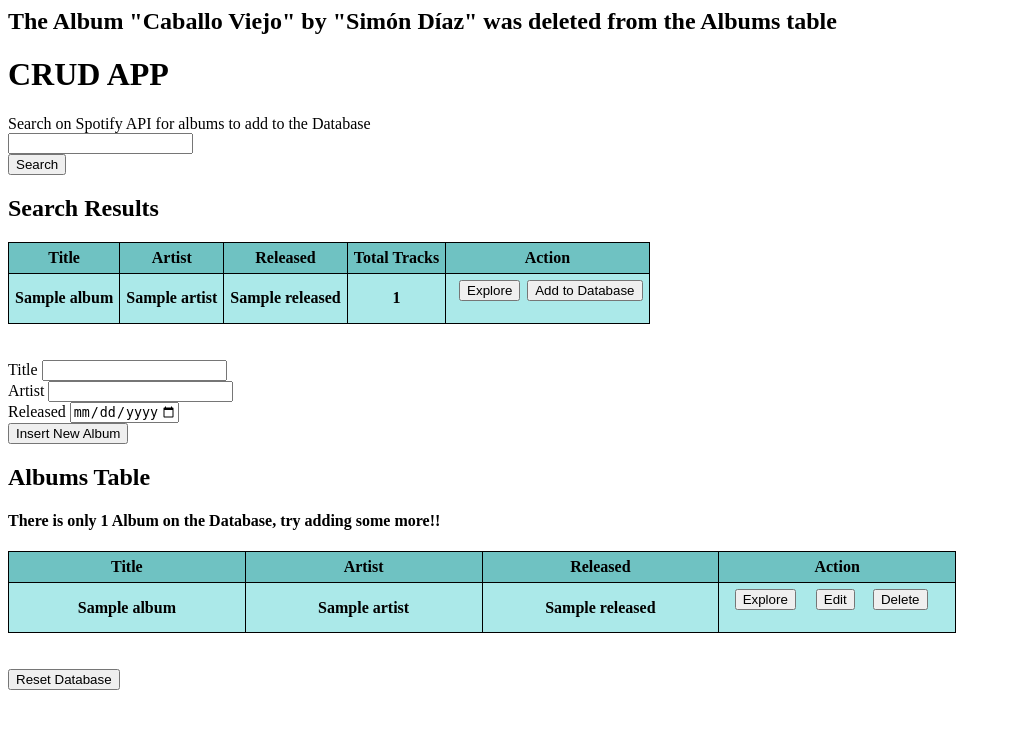
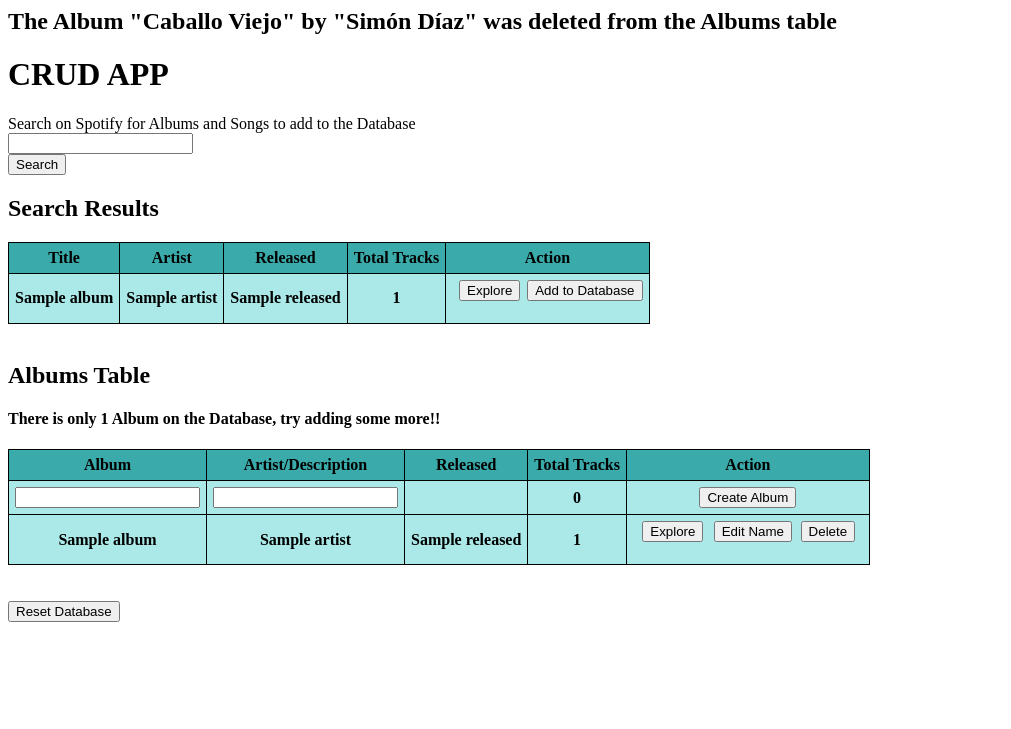
Before and after one commit to GermanParra/CRUD-APP, a Flask app: template templates/album_delete.html in a window 1280 px wide. Shown: the top 729 px of the page, without its empty margins (0-1011 px from the left). Run offline with Flask 2, Linux system fonts and the light colour scheme; data comes from the database, SQL or seed files in the repository; both versions use the stored data as it was after the commit; the template is opened without the code that fills it: values that come from a table or form of the project are taken from there, most other values are stand-ins (such as "Sample title", 1, 10 or a date in 2020); lists and menus that the app fills with data are empty.

Commit message:
CRUD 1.0 Ready to Launch

```diff
--- a/app.py
+++ b/app.py
@@ -53,13 +53,40 @@ def s_tracks():
 @app.route('/album_insert', methods=['POST'])
 def album_insert():
     # Inserting New Row Info into Albums Table
-    new_album = Albums(title=request.form['title'], artist=request.form['artist'], released=datetime.strptime(request.form['released'], '%Y-%m-%d'))
+    new_album = Albums(s_id=request.form['s_id'],
+                       title=request.form['title'],
+                       artist=request.form['artist'],
+                       released=request.form['released'],
+                       total_tracks=request.form['total_tracks'])
     DB.session.add(new_album)
     DB.session.commit()
+    # Getting Tracks Info
+    album_tracks = get_albums_tracks_data([{'id':new_album.s_id}])
+    # Inserting New Tracks into the DB
+    for track in album_tracks[0]:
+        song_row = Tracks(album_id=new_album.id, name=track['name'], duration=track['duration'], player_src=track['player_src'])
+        DB.session.add(song_row)
+        DB.session.commit()
     # Quering DB to display table and row count on HTML
     albums = Albums.query.all()
     albums_count = Albums.query.count()
     return render_template('album_insert.html', New_album=new_album, Albums=albums, Albums_count=albums_count)
+
+
+@app.route('/costume_album', methods=['POST'])
+def costume_album():
+    # Inserting New Row Info into Albums Table
+    new_album = Albums(title=request.form['title'],
+                       artist=request.form['artist'],
+                       released= "N/A",
+                       total_tracks= 0 )
+    DB.session.add(new_album)
+    DB.session.commit()
+
+    # Quering DB to display table and row count on HTML
+    albums = Albums.query.all()
+    albums_count = Albums.query.count()
+    return render_template('home.html', New_album=new_album, Albums=albums, Albums_count=albums_count)
 
 
 
@@ -76,12 +103,10 @@ def edit_album():
         id = request.form['edited_album_id']
         title = request.form['edited_title']
         artist = request.form['edited_artist']
-        released = request.form['edited_released']
         # Replacing Changed features
         row = Albums.query.get(id)
         row.title = title
         row.artist = artist
-        row.released = datetime.strptime(released, '%Y-%m-%d')
         # Saving Changes
         DB.session.commit()
         # Quering DB to display table and row count on HTML
@@ -135,8 +160,13 @@ def song_insert():
     album_id = request.form["album_id"]
     album_info = Albums.query.filter_by(id=album_id).first()
     # Inserting New Song Info into Tracks Table
-    song_row = Tracks(album_id=album_id, name=request.form['name'], duration=str(request.form['mins'])+':'+str(request.form['secs']))
+    song_row = Tracks(album_id=album_id,
+                      name=request.form['name'],
+                      duration=request.form['duration'],
+                      player_src=request.form['player_src'])
     DB.session.add(song_row)
+    album_info.total_tracks += 1
+
     DB.session.commit()
     # Quering DB to display table and row count on HTML
     songs_count = Tracks.query.filter_by(album_id=album_id).count()
@@ -144,10 +174,11 @@ def song_insert():
     return render_template('tracks.html', Songs=songs, songs_count=songs_count, album_info=album_info)
 
 
-@app.route('/edit_songs', methods=['POST'])
-def edit_songs():
-    if "album_id" in request.form:
-        song_id = request.form['song_id']
+@app.route('/edit_song', methods=['POST'])
+def edit_song():
+
+    if "editing_song_id" in request.form:
+        song_id = request.form['editing_song_id']
         song_info = Tracks.query.filter_by(id=song_id).first()
         album_info = Albums.query.filter_by(id=song_info.album_id).first()
         # Quering DB to display table and row count on HTML
@@ -158,11 +189,9 @@ def edit_songs():
         # Requesting Changes
         song_id = request.form['song_id']
         name = request.form['name']
-        duration = str(request.form['mins'])+':'+str(request.form['secs'])
         # Replacing Changed features
         song = Tracks.query.get(song_id)
         song.name = name
-        song.duration = duration
         # Saving Changes
         DB.session.commit()
         album_info = Albums.query.filter_by(id=song.album_id).first()
@@ -181,6 +210,9 @@ def song_delete():
     DB.session.commit()
 
     album_info = Albums.query.filter_by(id=album_id).first()
+    album_info.total_tracks -= 1
+
+    DB.session.commit()
     # Quering DB to display table and row count on HTML
     songs_count = Tracks.query.filter_by(album_id=song.album_id).count()
     songs = Tracks.query.filter_by(album_id=song.album_id)
--- a/templates/home.html
+++ b/templates/home.html
@@ -10,20 +10,21 @@ table, th, td {
 }
 
 tr {background-color: #abe9e9;}
-tr:first-child {background-color: #6fc2c2;}
+tr:first-child {background-color: #3aaaaa;}
 
 td { word-wrap:break-word; }
 </style>
 
 <form action="search" method="post">
 
-  <a>Search on Spotify API for albums to add to the Database</a><br>
+  <a>Search on Spotify for Albums and Songs to add to the Database</a><br>
         <input type="text" name="input_search" value="" required>
         <br>
         <input type="submit" value="Search">
 </form>
+
+{% if S_albums_data %}
 <h2>Search Results</h2>
-{% if S_albums_data %}
   <table>
     <tr>
       <th>Title</th>
@@ -54,8 +55,12 @@ td { word-wrap:break-word; }
         </div>
 
         <div style="float: right;" >
-          <form action="s_album_insert" method="post">
-            <input type="hidden" value="{{ album.id }}" name="inserting_s_album_id">
+          <form action="album_insert" method="post">
+            <input type="hidden" value="{{ album.id }}" name="s_id">
+            <input type="hidden" value="{{ album.title }}" name="title">
+            <input type="hidden" value="{{ album.artist }}" name="artist">
+            <input type="hidden" value="{{ album.released }}" name="released">
+            <input type="hidden" value="{{ album.total_tracks }}" name="total_tracks">
             <input type="submit" value="Add to Database">
           </form>
         </div>
@@ -66,22 +71,8 @@ td { word-wrap:break-word; }
       {% endfor %}
 
   </table>
+  <br>
 {% endif %}
-<br>
-<br>
-<form action="album_insert" method="post">
-
-        <lable for="title">Title</lable>
-        <input type="text" name="title" value="" required> <br>
-
-        <lable for="artist">Artist</lable>
-        <input type="text" name="artist" value="" required> <br>
-
-        <label for="released">Released</label>
-        <input type="date" name="released" value="" min="1900-01-01" max="2025-01-01" required> <br>
-
-        <input type="submit" value="Insert New Album">
-</form>
 
 <body>
 <h2>Albums Table</h2>
@@ -93,12 +84,25 @@ td { word-wrap:break-word; }
     There are {{Albums_count}} albums on the Database, 'Explore' them to check out the songs!!!
     {% endif %}</h4>
 
-<table style="width:75%">
+<table>
   <tr>
-    <th>Title</th>
-    <th>Artist</th>
+    <th>Album</th>
+    <th>Artist/Description</th>
     <th>Released</th>
+    <th>Total Tracks</th>
     <th>Action</th>
+  </tr>
+
+  <tr>
+    <form action="costume_album" method="post">
+      <th><input type="text" name="title" value="" required></th>
+      <th><input type="text" name="artist" value="" ></th>
+      <th>  </th>
+      <th>{{ 0 }}</th>
+      <th>
+          <input type="submit" value="Create Album">
+      </th>
+      </form>
   </tr>
 
   <tr>
@@ -108,6 +112,7 @@ td { word-wrap:break-word; }
     <th> {{ album.title }}</th>
     <th> {{ album.artist }}</th>
     <th> {{ album.released }}</th>
+    <th> {{ album.total_tracks }}</th>
     <th>
 
       <div style="float: left; width: 80">
@@ -116,10 +121,10 @@ td { word-wrap:break-word; }
           <input type="submit" value="Explore">
         </form>
       </div>
-      <div style="float: left; width: 60" >
+      <div style="float: left; width: 80" >
         <form action="edit_album" method="post">
           <input type="hidden" value="{{ album.id }}" name="editing_album_id">
-          <input type="submit" value="Edit">
+          <input type="submit" value="Edit Name">
         </form>
       </div>
       <div style="float: left; width: 70">
```
Also changed, not shown: models.py (+11 -3 lines), templates/album_edit.html (+25 -26 lines), templates/s_tracks.html (+7 -3 lines), templates/tracks.html (+8 -25 lines), templates/tracks_edit.html (+12 -34 lines), database.db, 1 other file.
